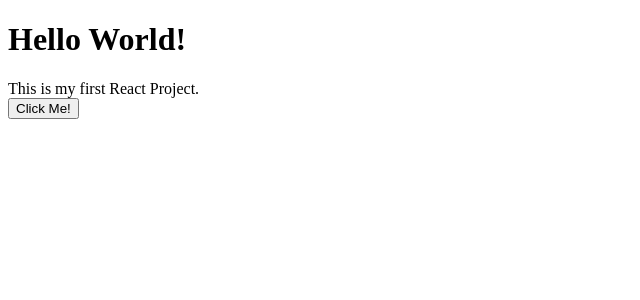
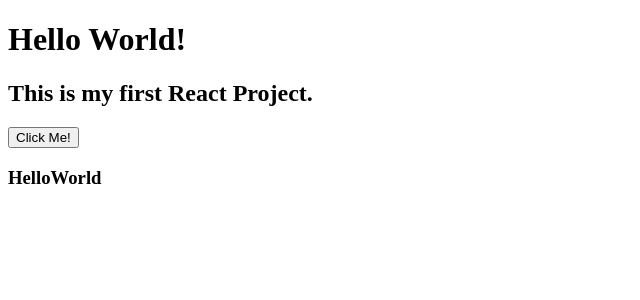
Before and after one commit to Amit180745/Practice_WebDev, a React (Create React App) app in the folder Day_14/firstapp/: page / in a window 1280 px wide. Shown: the top 300 px of the page, without its empty margins (0-640 px from the left). Built offline with nearby package versions, Linux system fonts and the light colour scheme.

Commit message:
Child Component

```diff
--- a/Day_14/firstapp/src/App.js
+++ b/Day_14/firstapp/src/App.js
@@ -1,14 +1,15 @@
 import React from 'react';
+import HelloWorld from './components/HelloWorld';
+
 function App() {
   return (
     <div>
       <h1>Hello World!</h1>
-    <div>
-      This is my first React Project.
+    <h2>This is my first React Project.</h2>
       <div>
       <button>Click Me!</button>
       </div>
-    </div>
+      <HelloWorld/>
     </div>
   );
 }
--- /dev/null
+++ b/Day_14/firstapp/src/components/HelloWorld.js
@@ -0,0 +1,9 @@
+import React from 'react'
+
+const HelloWorld = () => {
+  return (
+    <h3>HelloWorld</h3>
+  )
+}
+
+export default HelloWorld
```
